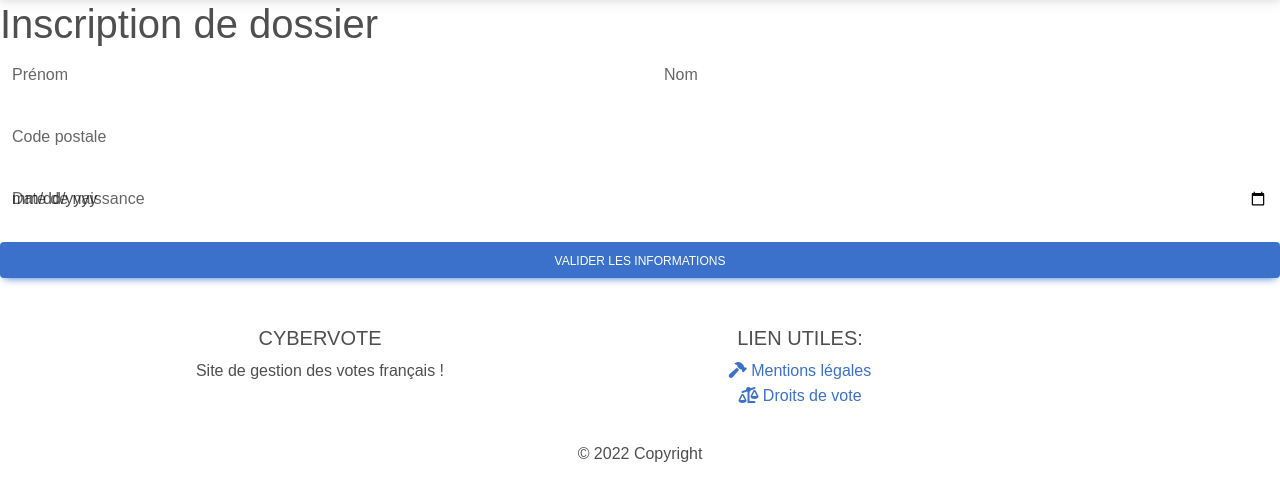
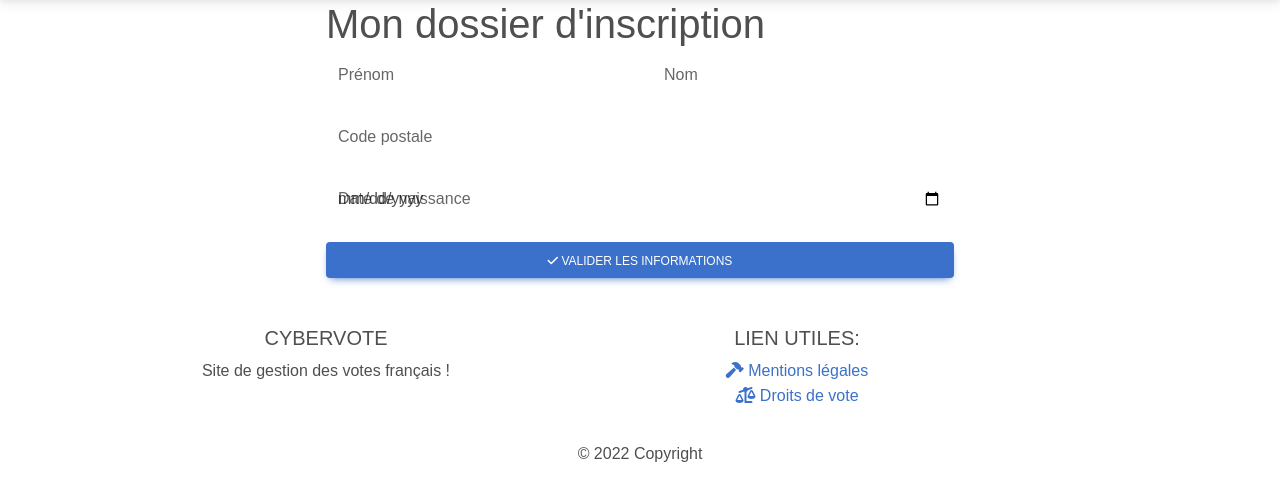
Before and after one commit to Aimericv/CyberVoteSLAM, a PHP site: page /dossier.php in a window 1280 px wide. Shown: the part 59-560 px from the top of the page. Run offline with PHP 8.4, Linux system fonts and the light colour scheme; the visitor is signed in with stand-in values (Sample User, id 1); data that the repository does not hold is empty; some libraries are stand-ins or nearby versions; some web fonts are replaced.

Commit message:
maj du dossier.php

```diff
--- a/dossier.php
+++ b/dossier.php
@@ -8,9 +8,10 @@
 }
 ?>
 
-  <body>
+  <div class="row d-flex justify-content-center">
+    <div class="col-md-6">
     <div class="main-block">
-      <h1>Inscription de dossier</h1>
+      <h1>Mon dossier d'inscription</h1>
       <form action="/" method="post">
 
   <div class="row mb-4">
@@ -40,7 +41,7 @@
 
 
 
-  <button type="submit" class="btn btn-primary btn-block mb-4" method="post" onclick="javascript: form.action='';">Valider les informations</button>
+  <button type="submit" class="btn btn-primary btn-block mb-4" method="post" onclick="javascript: form.action='';"><i class="fas fa-check"></i> Valider les informations</button>
 
 
 
@@ -67,8 +68,7 @@
             $conn->exec($sql);
             //echo "Nouveaux enregistrement ajoutés avec sucéés";
           } catch(PDOException $e) {
-            echo $sql . "
-          " . $e->getMessage();
+            echo  'Merci de compléter vos informations.' ;
           }
           $conn = null;
           ?>
```
